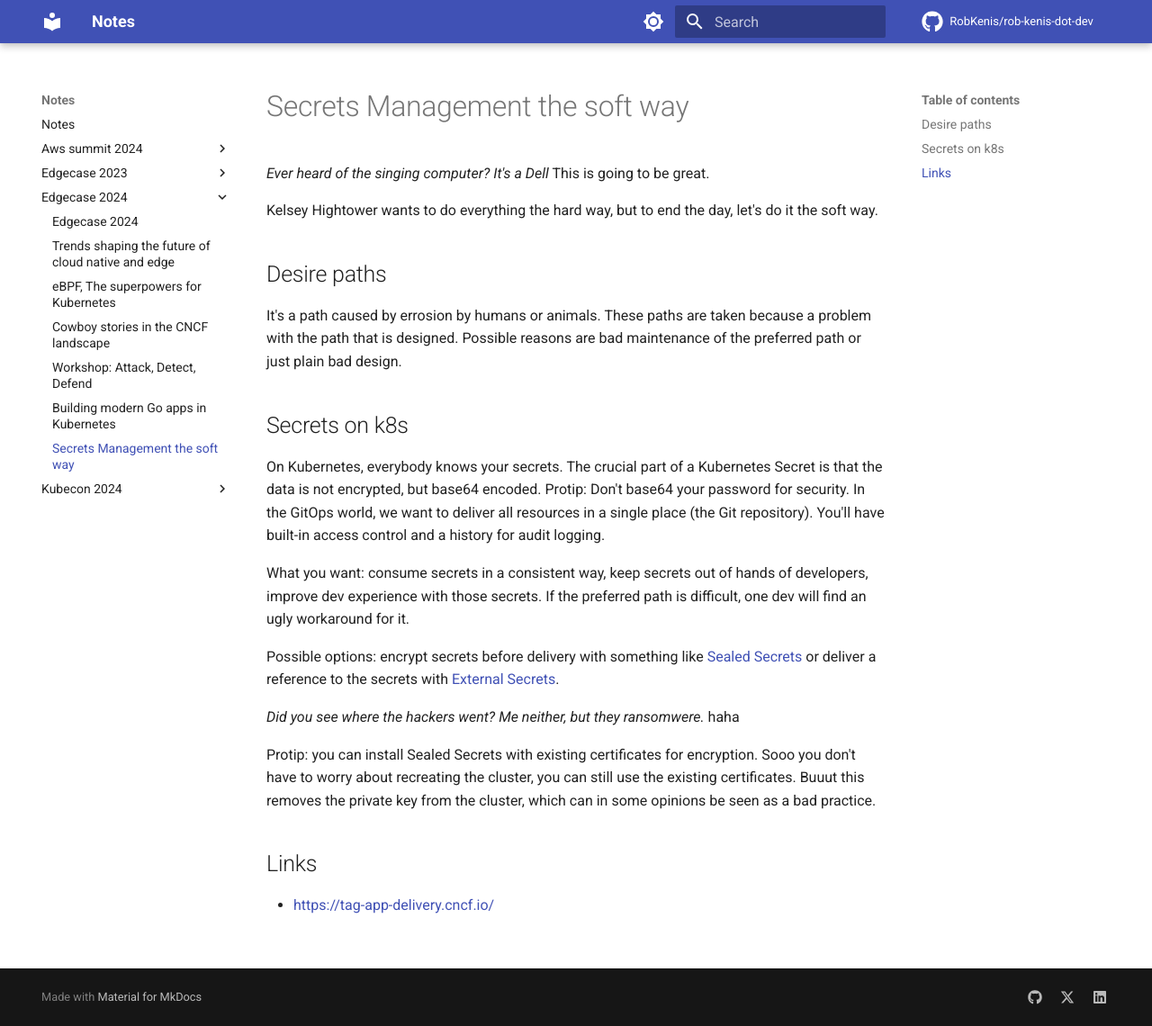
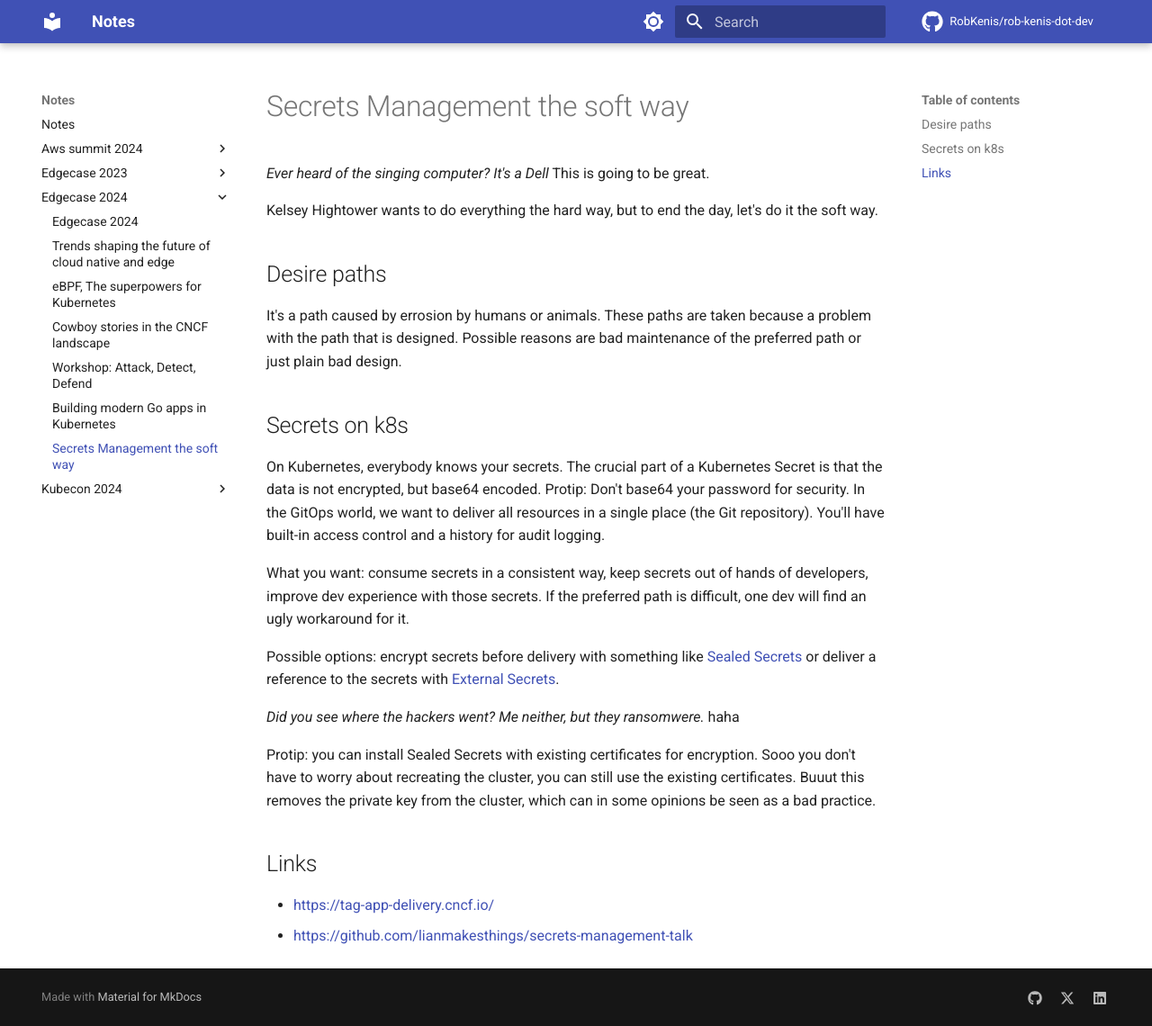
Before and after one commit to RobKenis/rob-kenis-dot-dev, an MkDocs documentation site: the page built from docs/edgecase-2024/6-secret-management.md, in a window 1280 px wide and 1140 px high. Shown: the whole window at 90% size. Built offline with MkDocs 1.6.1 and Material for MkDocs 9.7.7, drawn with Linux system fonts in a browser that asks for light colours; comment, search, counter and statistics services are not loaded.

Commit message:
Add link to github repo

```diff
--- a/docs/edgecase-2024/6-secret-management.md
+++ b/docs/edgecase-2024/6-secret-management.md
@@ -32,3 +32,4 @@
 ## Links
 
 - <https://tag-app-delivery.cncf.io/>
+- <https://github.com/lianmakesthings/secrets-management-talk>
```
